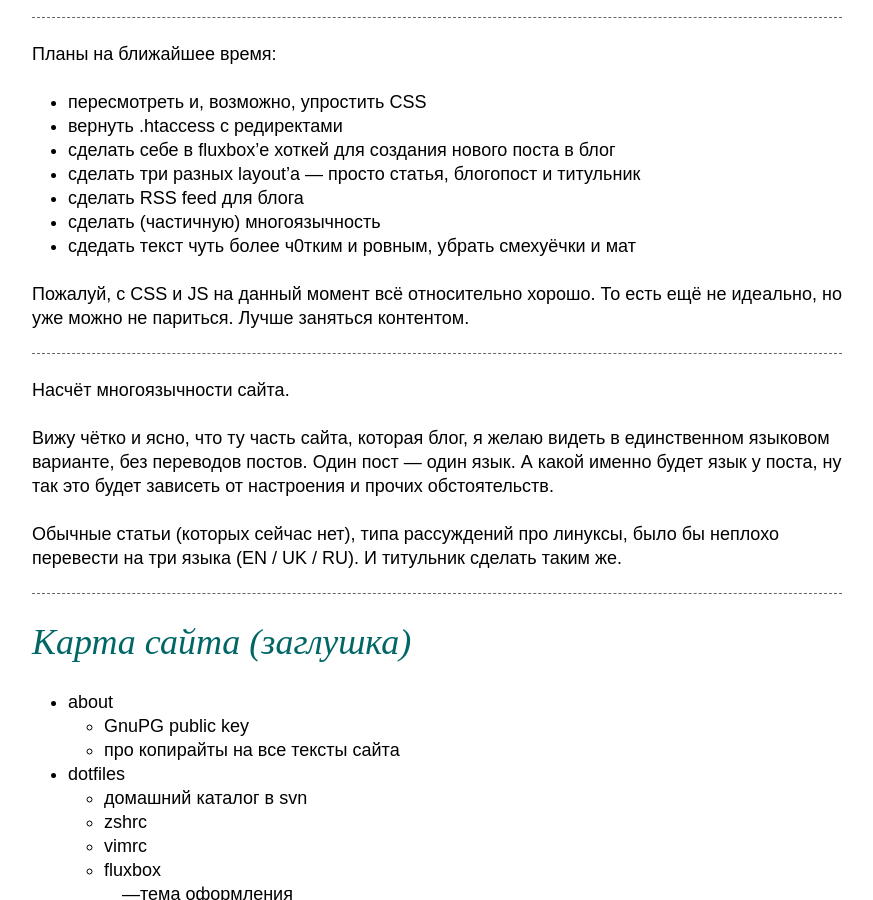
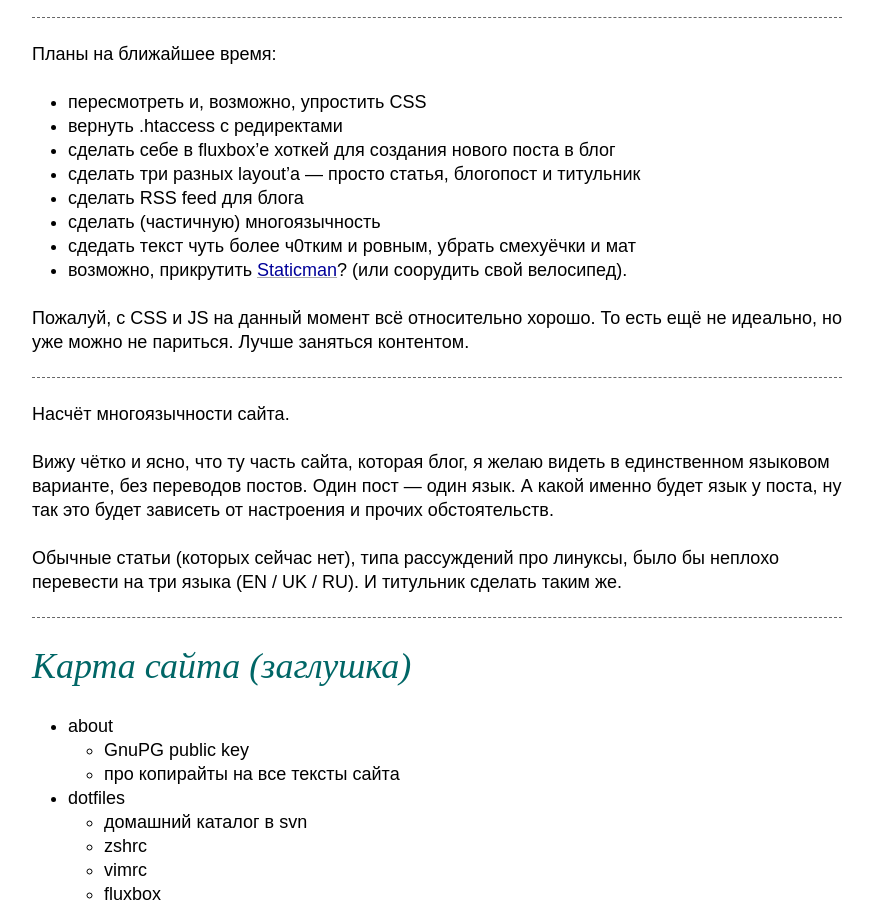
Before and after one commit to kastaneda/kastaneda.kiev.ua, a Jekyll site: the page built from index.md, in a window 1280 px wide and 900 px high, scrolled down 918 px. Shown: the whole window, without its empty margins (203-1076 px from the left). Built offline with Jekyll 4.4.1, drawn with Linux system fonts in a browser that asks for light colours.

Commit message:
TODO: Staticman?

```diff
--- a/index.md
+++ b/index.md
@@ -65,6 +65,8 @@
  * сделать RSS feed для блога
  * сделать (частичную) многоязычность
  * сдедать текст чуть более ч0тким и ровным, убрать смехуёчки и мат
+ * возможно, прикрутить [Staticman](https://staticman.net/)?
+   (или соорудить свой велосипед).
 
 Пожалуй, с CSS и JS на данный момент всё относительно хорошо.
 То есть ещё не идеально, но уже можно не париться.
```
